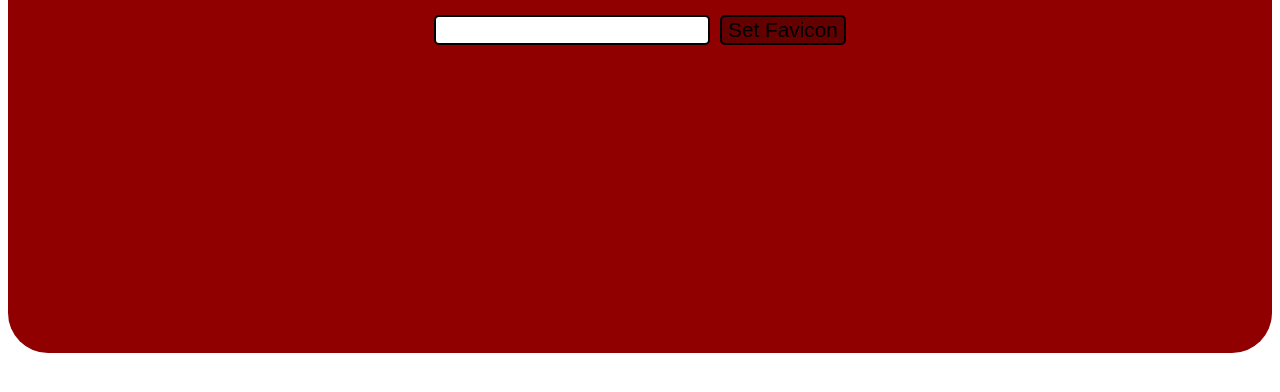
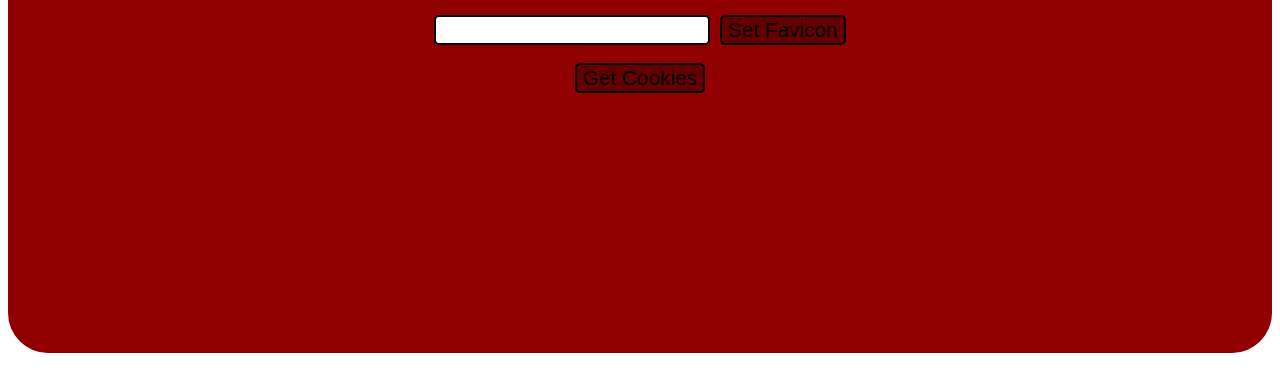
Before and after one commit to Invincible-Atlas/the-Atlas-of-Invincibility, a plain HTML site: page settings.html in a window 1280 px wide. Shown: the part 204-596 px from the top of the page. Drawn offline with Linux system fonts and the light colour scheme.

Commit message:
Update settings.html

```diff
--- a/settings.html
+++ b/settings.html
@@ -31,9 +31,11 @@
         </div>
         <br>
         <div id="cookieGetContainer">
-
+            <div id="cookieGetButtonContainer" class="centerFlex">
+                <button id="cookieGetButton" class="myButton">Get Cookies</button>
+            </div>
+            <!-- <p id="cookieGetOutput" class="centerFlex">Cookies go here</p> -->
         </div>
-
 
 
     </div>
```
